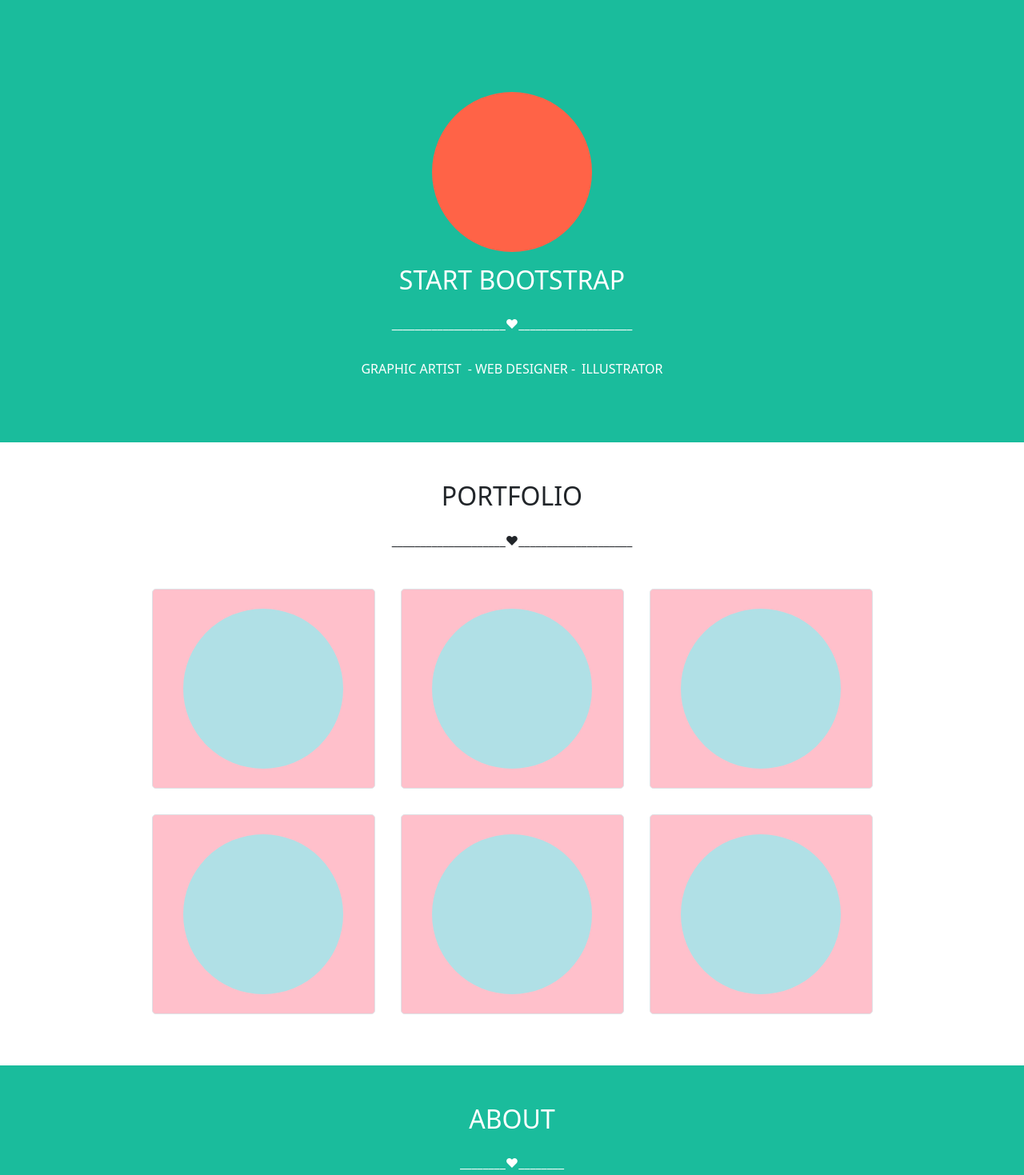
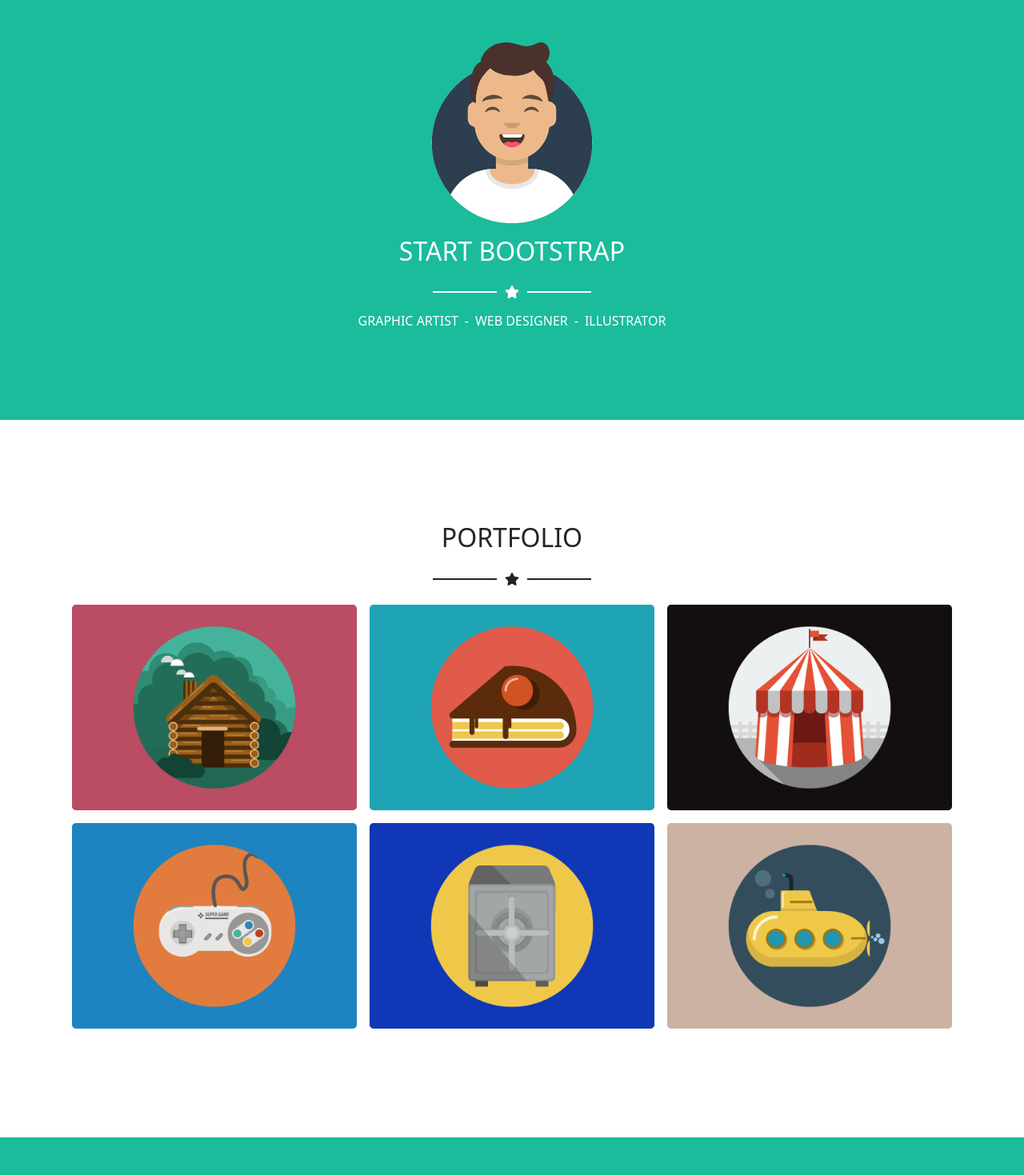
Before and after one commit to alessandroNessi/html-css-bootstrap-freelancer, a plain HTML site: page index.html in a window 1280 px wide. Shown: the part 83-1552 px from the top of the page at 80% size. Drawn offline with nearby package versions, Linux system fonts and the light colour scheme.

Commit message:
fixed header banner and portfolio

```diff
--- a/css/style.css
+++ b/css/style.css
@@ -1,35 +1,49 @@
 header{
     background-color: #2c3e50;
-    padding: 1rem;
+    height: 80px;
     width: 100%;
 }
-#bot__footer .row{
-    overflow:hidden;
+header .container, header .container .row{
+    height: inherit;
+}
+section{
+    padding: 80px 0;
+}
+.banner__link--spacing::after{
+    content: "-";
+    display: inline-block;
+    color: white;
+}
+.separator__star--line{
+    display: inline-block;
+    width: 80px;
+    margin: 0 10px;
+    border: 1px solid;
+}
+.separator__star{
+    justify-content: center;
+    align-items: center;
 }
 a{
     text-decoration: none;
     color: white;
 }
 .img{
-    width: 200px;
-    height: 200px;
-    background-color: tomato;
+    width: 250px;
+    height: 250px;
 }
 #banner,#about{
     background-color: #1abc9c;
 }
-#banner{
-    padding-top: 150px;
-}
+/* #banner{
+    margin-top: 80px;
+} */
 .portfolio__image{
-    height: 250px;
-    background-color: pink;
-    padding: 20px;
+    width: 100%;
+    overflow: hidden;
 }
 .portfolio__image--content{
-    background-color: powderblue;
-    width: 200px;
-    height: 200px;
+    width: 100%;
 }
 .about__button--color{
     background-color: transparent;
@@ -50,3 +64,7 @@
     height: 50px;
     background-color: wheat;
 }
+.input-text{
+    border: none;
+    align-self: flex-end ;
+}
--- a/index.html
+++ b/index.html
@@ -34,30 +34,28 @@
         </div>
     </header>
     <main>
-        <section id="banner">
-            <div class="container py-5">
-                <div class="row flex-column">
-                    <div class="col d-flex justify-content-center pb-3">
-                        <div class="img rounded-circle"></div>
+        <section id="banner" class="mt-5">
+            <div class="container">
+                <div class="row text-center">
+                    <div class="col d-flex flex-column align-items-center pb-3">
+                        <img class="pb-3 img" src="img/avatar.svg" alt="avatar icon">
+                        <h2 class="text-uppercase text-white pb-3">start bootstrap</h2>
+                        <div class="separator__star d-flex pb-3">
+                            <span class="text-white separator__star--line"></span><i class="fas fa-star text-white"></i><span class="text-white separator__star--line"></span>
                         </div>
-                    <div class="col d-flex justify-content-center pb-3">
-                        <h2 class="text-uppercase text-white">start bootstrap</h2>
-                    </div>
-                    <div class="col d-flex justify-content-center pb-3">
-                        <p class="text-white">
-                            ____________________♥____________________
-                        </p>
-                    </div>
-                    <div class="col d-flex justify-content-center pb-3">
+                        <div class="banner__link d-flex justify-content-center">
                             <a href="#">
                                 <p class="text-uppercase text-white">graphic artist</p>
                             </a>
+                            <div class="banner__link--spacing px-2"></div>
                             <a href="#">
-                            <p class="text-uppercase text-white px-2">- web designer -</p>
+                                <p class="text-uppercase text-white">web designer</p>
                             </a>
+                            <div class="banner__link--spacing px-2"></div>
                             <a href="#">
                                 <p class="text-uppercase text-white">illustrator</p>
                             </a>
+                        </div>
                     </div>
                 </div>
             </div>
@@ -65,35 +63,54 @@
         <section id="portfolio">
             <div class="container py-5">
                 <div class="row flex-column align-items-center">
-                    <!-- <div class="col d-flex justify-content-center pb-3">
-                        <div class="img rounded-circle"></div>
-                    </div> -->
                     <div class="col-12 d-flex justify-content-center pb-3">
                         <h2 class="text-uppercase">portfolio</h2>
                     </div>
-                    <div class="col-12 d-flex justify-content-center pb-3">
-                        <p>
-                            ____________________♥____________________
-                        </p>
+                    <div class="separator__star d-flex pb-3">
+                        <span class="separator__star--line"></span><i class="fas fa-star"></i><span class="separator__star--line"></span>
                     </div>
-                    <div class="row flex-wrap justify-content-center">
-                        <div class="m-3 portfolio__image col-12 col-sm-5 col-xl-3 border rounded-3 d-flex justify-content-center align-items-center">
-                            <div class="portfolio__image--content rounded-circle"></div>
+                    <div class="row flex-wrap">
+                        <div class="p-2 col-12 col-sm-6 col-xl-4">
+                            <a href="#">
+                                <div class="portfolio__image rounded-3">
+                                    <img class="portfolio__image--content" src="img/cabin.png" alt="cabin img">
                                 </div>
-                        <div class="m-3 portfolio__image col-12 col-sm-5 col-xl-3 border rounded-3 d-flex justify-content-center align-items-center">
-                            <div class="portfolio__image--content rounded-circle"></div>
+                            </a>
                         </div>
-                        <div class="m-3 portfolio__image col-12 col-sm-5 col-xl-3 border rounded-3 d-flex justify-content-center align-items-center">
-                            <div class="portfolio__image--content rounded-circle"></div>
+                        <div class="p-2 col-12 col-sm-6 col-xl-4">
+                            <a href="#">
+                                <div class="portfolio__image rounded-3">
+                                    <img class="portfolio__image--content" src="img/cake.png" alt="cake img">
                                 </div>
-                        <div class="m-3 portfolio__image col-12 col-sm-5 col-xl-3 border rounded-3 d-flex justify-content-center align-items-center">
-                            <div class="portfolio__image--content rounded-circle"></div>
+                            </a>
                         </div>
-                        <div class="m-3 portfolio__image col-12 col-sm-5 col-xl-3 border rounded-3 d-flex justify-content-center align-items-center">
-                            <div class="portfolio__image--content rounded-circle"></div>
+                        <div class="p-2 col-12 col-sm-6 col-xl-4">
+                            <a href="#">
+                                <div class="portfolio__image rounded-3">
+                                    <img class="portfolio__image--content" src="img/circus.png" alt="circus img">
                                 </div>
-                        <div class="m-3 portfolio__image col-12 col-sm-5 col-xl-3 border rounded-3 d-flex justify-content-center align-items-center">
-                            <div class="portfolio__image--content rounded-circle"></div>
+                            </a>
+                        </div>
+                        <div class="p-2 col-12 col-sm-6 col-xl-4">
+                            <a href="#">
+                                <div class="portfolio__image rounded-3">
+                                    <img class="portfolio__image--content" src="img/game.png" alt="game img">
+                                </div>
+                            </a>
+                        </div>
+                        <div class="p-2 col-12 col-sm-6 col-xl-4">
+                            <a href="#">
+                                <div class="portfolio__image rounded-3">
+                                    <img class="portfolio__image--content" src="img/safe.png" alt="safe img">
+                                </div>
+                            </a>
+                        </div>
+                        <div class="p-2 col-12 col-sm-6 col-xl-4">
+                            <a href="#">
+                                <div class="portfolio__image rounded-3">
+                                    <img class="portfolio__image--content" src="img/submarine.png" alt="submarine img">
+                                </div>
+                            </a>
                         </div>
                     </div>
                 </div>
@@ -105,10 +122,8 @@
                     <div class="col d-flex justify-content-center pb-3">
                         <h2 class="text-uppercase text-white">About</h2>
                     </div>
-                    <div class="col d-flex justify-content-center pb-3">
-                        <p class="text-white">
-                            ________♥________
-                        </p>
+                    <div class="separator__star d-flex pb-3">
+                        <span class="separator__star--line text-white"></span><i class="fas fa-star text-white"></i><span class="separator__star--line text-white"></span>
                     </div>
                     <div class="row flex--wrap justify-content-center">
                         <div class="m-3 col-8 col-sm-5">
@@ -130,15 +145,19 @@
                     <div class="col d-flex justify-content-center pb-3">
                         <h2 class="text-uppercase">contact me</h2>
                     </div>
-                    <div class="col d-flex justify-content-center pb-3">
-                        <p>
-                            ____________________♥____________________
-                        </p>
+                    <div class="separator__star d-flex pb-3">
+                        <span class="separator__star--line"></span><i class="fas fa-star"></i><span class="separator__star--line"></span>
                     </div>
                 </div>
                 <div class="row m-3 justify-content-center">
                     <div class="col-10 col-md-8 col-xl-6" >
-                        Lorem ipsum dolor, sit amet consectetur adipisicing elit. Assumenda in, odit suscipit ullam dignissimos aliquid, eveniet quasi natus veritatis nam iste sit delectus laudantium obcaecati voluptatum ducimus laborum? Sit, ipsum.
+                        <div class="row">
+                            <div class="container">
+                                <label for="name" class="form-label">Name</label>
+                                <input type="text" class="input-text" id="name" placeholder="" value="" required="">
+                            </div>
+                        </div>
+
                         <div class="my-3" >
                             <button class="contact-me__button--color px-3 py-1 border rounded-3 text-white">Send</button>
                         </div>
```
Also changed, not shown: test.html (added, +18 -0 lines), img/avatar.svg (added), img/cabin.png (added), img/cake.png (added), img/circus.png (added), img/game.png (added), img/safe.png (added), img/submarine.png (added). Lines whose indentation alone changed are shown as unchanged.
